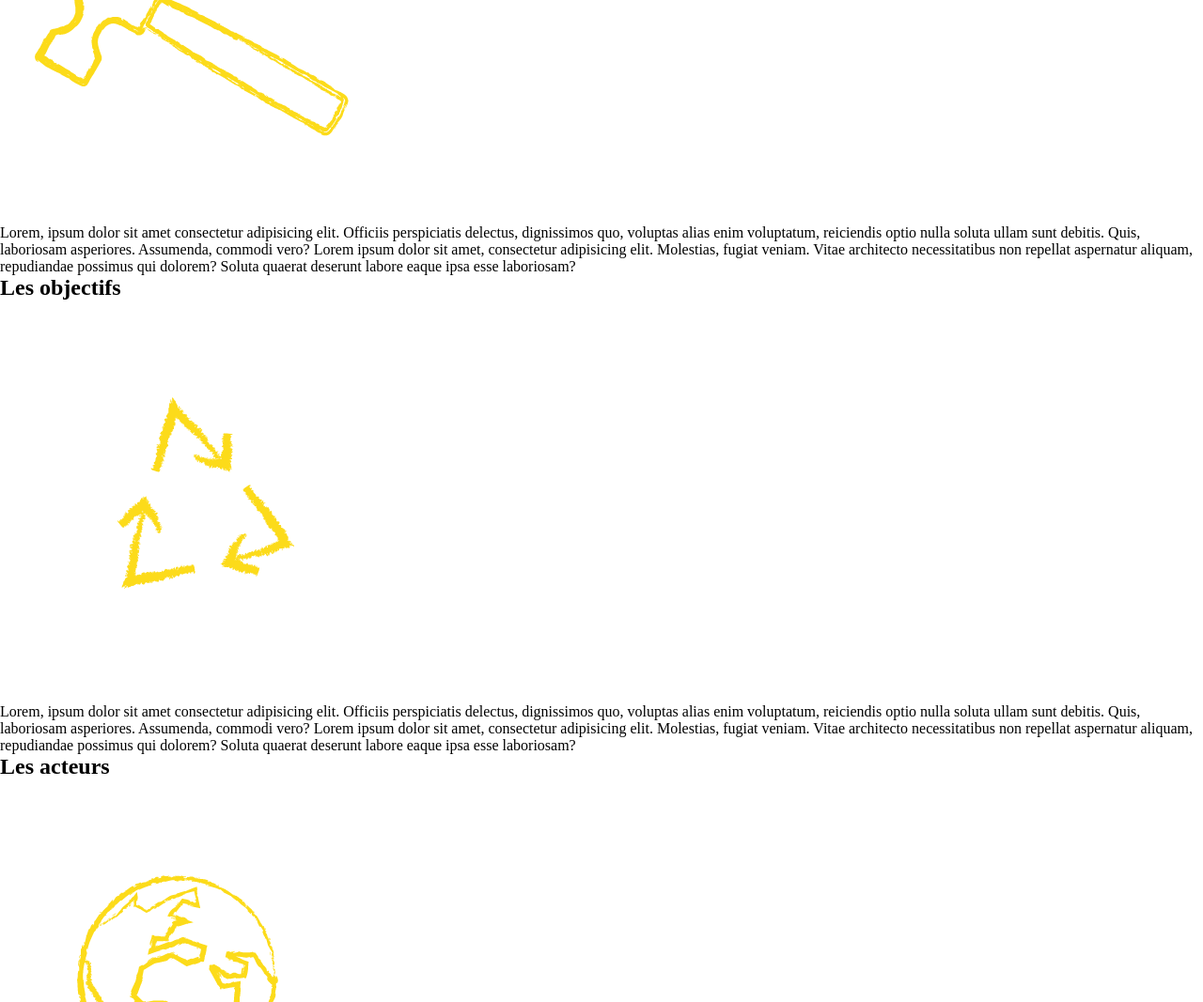
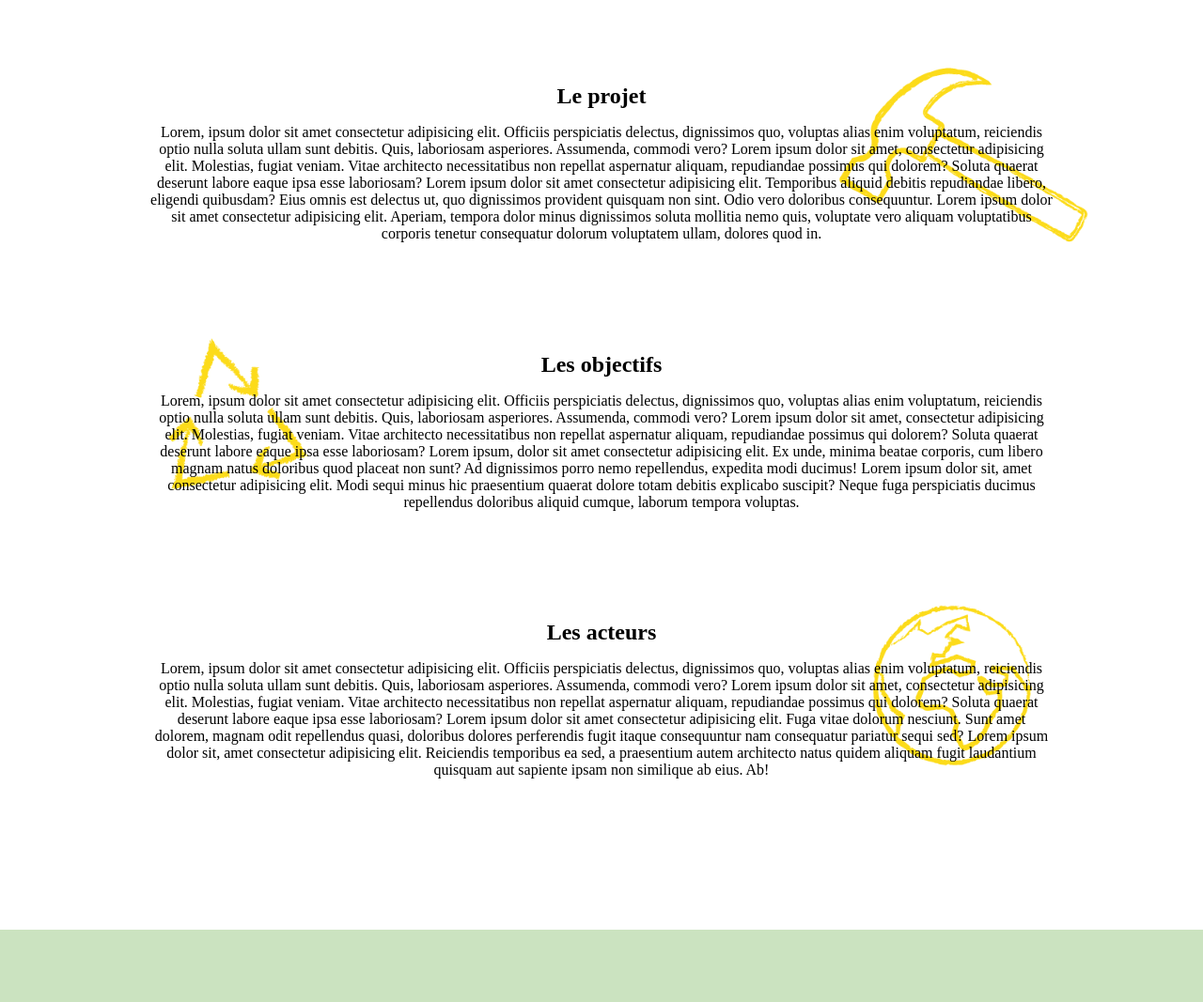
Before and after one commit to SyraxTarg/MiseEnRelationActeursLowTechClaireMaimiti, a PHP site: page / in a window 1280 px wide. Shown: the part 700-1767 px from the top of the page at 94% size. Run offline with PHP 8.4, Linux system fonts and the light colour scheme; data that the repository does not hold is empty; some libraries are stand-ins or nearby versions.

Commit message:
css page projet

```diff
--- a/public/style/style.css
+++ b/public/style/style.css
@@ -1,3 +1,17 @@
+:root {
+  --vert-fonce: #1A4749;
+  --vert-moyen: #3D8477;
+  --vert-logo: #07A19A;
+  --vert-eau: #54C3BA;
+  --vert-clair: #CBE3C0;
+  --bleu-marine: #0F3F6C;
+  --violet-fonce: #31356E;
+  --parme: #9B91C3;
+  --jaune-fonce: #FCDB1B;
+  --jaune-logo: #FEDF26;
+}
+
+
 table{
     border: 1px black solid;
 }
@@ -30,3 +44,93 @@ td{
     width: 5%;
     height: 5%;
 }
+
+
+
+/* HOME */
+#home{
+    display: flex;
+    flex-direction: column;
+    align-items: center;
+    text-align: center;
+}
+
+.home_main_img{
+    width: 50vw;
+    margin: 5vh 0 8vh 0;
+    border-radius: 2.5vw;
+}
+
+.home_section_title{
+    margin: 2vh 0;
+}
+
+.section_with_icon{
+    display: flex;
+    justify-content: center;
+    margin-bottom: 2vw;
+    height: max-content;
+}
+
+.vert_moyen_bg{
+    background-color: var(--vert-moyen);
+    color: white;
+}
+
+.vert_clair_bg{
+    background-color: var(--vert-clair);
+    display: flex;
+    flex-direction: column;
+    align-items: center;
+    justify-content: center;
+
+    margin: 12vh 0;
+    padding: 5vh 0;
+}
+
+.vert_clair_bg > div{
+    margin: 5vh 0;
+    width: 70%;
+    display: flex;
+    flex-direction: column;
+    align-items: center;
+    justify-content: center;
+}
+
+.icon_right, .icon_left{
+    display: flex;
+    position: relative;
+    width: 75vw;
+    height: 15rem;
+    margin: 10px;
+    justify-content: center;
+}
+
+.home_text{
+    position: absolute;
+    width: 75vw;
+    justify-content: center;
+}
+
+
+.home_icon{
+    height: 140%;
+    margin-top: -10vh;
+    z-index: -1;
+}
+.icon_right .home_icon{
+    margin-left: auto;
+    margin-right: -10vh;
+}
+.icon_left .home_icon{
+    margin-right: auto;
+    margin-left: -10vh;
+}
+
+
+#tiny_lab_logo{
+    width: 45vh;
+}
+#la_planche_logo{
+    width: 50vw;
+}
--- a/views/pages/home.php
+++ b/views/pages/home.php
@@ -1,41 +1,57 @@
-<img src="./public/images/presTinyHouse.jpg" alt="Visuel sur une tiny house de Low Tech">
+<div id="home">
+    <img class="home_main_img" src="./public/images/presTinyHouse.jpg" alt="Visuel sur une tiny house de Low Tech">
 
-<section id="projet">
+    <section id="projet" class="section_with_icon">
         <div class="icon_right">
-        <h2>Le Projet</h2>
-        <img src=".\public\images\elements\elements3_hammer.png" alt="Icone marteau">
-        <p>Lorem, ipsum dolor sit amet consectetur adipisicing elit. Officiis perspiciatis delectus, dignissimos quo, voluptas alias enim voluptatum, reiciendis optio nulla soluta ullam sunt debitis. Quis, laboriosam asperiores. Assumenda, commodi vero? Lorem ipsum dolor sit amet, consectetur adipisicing elit. Molestias, fugiat veniam. Vitae architecto necessitatibus non repellat aspernatur aliquam, repudiandae possimus qui dolorem? Soluta quaerat deserunt labore eaque ipsa esse laboriosam?</p>
+            <div class="home_text">
+                <h2 class="home_section_title">Le projet</h2>
+                <p class="home_description">Lorem, ipsum dolor sit amet consectetur adipisicing elit. Officiis perspiciatis delectus, dignissimos quo, voluptas alias enim voluptatum, reiciendis optio nulla soluta ullam sunt debitis. Quis, laboriosam asperiores. Assumenda, commodi vero? Lorem ipsum dolor sit amet, consectetur adipisicing elit. Molestias, fugiat veniam. Vitae architecto necessitatibus non repellat aspernatur aliquam, repudiandae possimus qui dolorem? Soluta quaerat deserunt labore eaque ipsa esse laboriosam? Lorem ipsum dolor sit amet consectetur adipisicing elit. Temporibus aliquid debitis repudiandae libero, eligendi quibusdam? Eius omnis est delectus ut, quo dignissimos provident quisquam non sint. Odio vero doloribus consequuntur. Lorem ipsum dolor sit amet consectetur adipisicing elit. Aperiam, tempora dolor minus dignissimos soluta mollitia nemo quis, voluptate vero aliquam voluptatibus corporis tenetur consequatur dolorum voluptatem ullam, dolores quod in.</p>
+            </div>
+            <img class="home_icon" src=".\public\images\elements\elements3_hammer.png" alt="Icone marteau">
         </div>
     </section>
 
-<section id="objectifs">
+    <section id="objectifs" class="section_with_icon">
         <div class="icon_left">
-        <h2>Les objectifs</h2>
-        <img src=".\public\images\elements\elements5_recycle.png" alt="Icone tri selectif">
-        <p>Lorem, ipsum dolor sit amet consectetur adipisicing elit. Officiis perspiciatis delectus, dignissimos quo, voluptas alias enim voluptatum, reiciendis optio nulla soluta ullam sunt debitis. Quis, laboriosam asperiores. Assumenda, commodi vero? Lorem ipsum dolor sit amet, consectetur adipisicing elit. Molestias, fugiat veniam. Vitae architecto necessitatibus non repellat aspernatur aliquam, repudiandae possimus qui dolorem? Soluta quaerat deserunt labore eaque ipsa esse laboriosam?</p>
+            <div class="home_text">
+                <h2 class="home_section_title">Les objectifs</h2>
+                <p class="home_description">Lorem, ipsum dolor sit amet consectetur adipisicing elit. Officiis perspiciatis delectus, dignissimos quo, voluptas alias enim voluptatum, reiciendis optio nulla soluta ullam sunt debitis. Quis, laboriosam asperiores. Assumenda, commodi vero? Lorem ipsum dolor sit amet, consectetur adipisicing elit. Molestias, fugiat veniam. Vitae architecto necessitatibus non repellat aspernatur aliquam, repudiandae possimus qui dolorem? Soluta quaerat deserunt labore eaque ipsa esse laboriosam? Lorem ipsum, dolor sit amet consectetur adipisicing elit. Ex unde, minima beatae corporis, cum libero magnam natus doloribus quod placeat non sunt? Ad dignissimos porro nemo repellendus, expedita modi ducimus! Lorem ipsum dolor sit, amet consectetur adipisicing elit. Modi sequi minus hic praesentium quaerat dolore totam debitis explicabo suscipit? Neque fuga perspiciatis ducimus repellendus doloribus aliquid cumque, laborum tempora voluptas.</p>
+            </div>
+            <img class="home_icon" src=".\public\images\elements\elements5_recycle.png" alt="Icone tri selectif">
         </div>
     </section>
 
     <section id="acteurs">
+        <div>
+            <div class="section_with_icon">
                 <div class="icon_right">
-        <h2>Les acteurs</h2>
-        <img src=".\public\images\elements\elements6_earth.png" alt="Icone Terre">
-        <p>Lorem, ipsum dolor sit amet consectetur adipisicing elit. Officiis perspiciatis delectus, dignissimos quo, voluptas alias enim voluptatum, reiciendis optio nulla soluta ullam sunt debitis. Quis, laboriosam asperiores. Assumenda, commodi vero? Lorem ipsum dolor sit amet, consectetur adipisicing elit. Molestias, fugiat veniam. Vitae architecto necessitatibus non repellat aspernatur aliquam, repudiandae possimus qui dolorem? Soluta quaerat deserunt labore eaque ipsa esse laboriosam?</p>
+                    <div class="home_text">
+                        <h2 class="home_section_title">Les acteurs</h2>
+                        <p class="home_description">Lorem, ipsum dolor sit amet consectetur adipisicing elit. Officiis perspiciatis delectus, dignissimos quo, voluptas alias enim voluptatum, reiciendis optio nulla soluta ullam sunt debitis. Quis, laboriosam asperiores. Assumenda, commodi vero? Lorem ipsum dolor sit amet, consectetur adipisicing elit. Molestias, fugiat veniam. Vitae architecto necessitatibus non repellat aspernatur aliquam, repudiandae possimus qui dolorem? Soluta quaerat deserunt labore eaque ipsa esse laboriosam? Lorem ipsum dolor sit amet consectetur adipisicing elit. Fuga vitae dolorum nesciunt. Sunt amet dolorem, magnam odit repellendus quasi, doloribus dolores perferendis fugit itaque consequuntur nam consequatur pariatur sequi sed? Lorem ipsum dolor sit, amet consectetur adipisicing elit. Reiciendis temporibus ea sed, a praesentium autem architecto natus quidem aliquam fugit laudantium quisquam aut sapiente ipsam non similique ab eius. Ab!</p>
+                    </div>
+                    <img class="home_icon" src=".\public\images\elements\elements6_earth.png" alt="Icone Terre">
+                </div>
             </div>
 
             <div class="vert_clair_bg">
-        <img src=".\public\images\tiny_lab_logo.png" alt="Logo de Tiny Lab">
-        <p>Lorem, ipsum dolor sit amet consectetur adipisicing elit. Officiis perspiciatis delectus, dignissimos quo, voluptas alias enim voluptatum, reiciendis optio nulla soluta ullam sunt debitis. Quis, laboriosam asperiores. Assumenda, commodi vero? Lorem ipsum dolor sit amet, consectetur adipisicing elit. Molestias, fugiat veniam. Vitae architecto necessitatibus non repellat aspernatur aliquam, repudiandae possimus qui dolorem? Soluta quaerat deserunt labore eaque ipsa esse laboriosam?</p>
+                <div>
+                    <img class="actor_logo" id="tiny_lab_logo" src=".\public\images\tiny_lab_logo.png" alt="Logo de Tiny Lab">
+                    <p>Lorem, ipsum dolor sit amet consectetur adipisicing elit. Officiis perspiciatis delectus, dignissimos quo, voluptas alias enim voluptatum, reiciendis optio nulla soluta ullam sunt debitis. Quis, laboriosam asperiores. Assumenda, commodi vero? Lorem ipsum dolor sit amet, consectetur adipisicing elit. Molestias, fugiat veniam. Vitae architecto necessitatibus non repellat aspernatur aliquam, repudiandae possimus qui dolorem? Soluta quaerat deserunt labore eaque ipsa esse laboriosam? Lorem ipsum dolor sit amet consectetur adipisicing elit. Odit officiis ut quaerat incidunt magnam perspiciatis labore similique, rerum id dignissimos fugit omnis, at voluptate repellendus odio earum, illum fugiat maiores?</p>
+                </div>
 
-        <img src=".\public\images\la_planche_logo.png" alt="Logo de La Planche">
-        <p>Lorem, ipsum dolor sit amet consectetur adipisicing elit. Officiis perspiciatis delectus, dignissimos quo, voluptas alias enim voluptatum, reiciendis optio nulla soluta ullam sunt debitis. Quis, laboriosam asperiores. Assumenda, commodi vero? Lorem ipsum dolor sit amet, consectetur adipisicing elit. Molestias, fugiat veniam. Vitae architecto necessitatibus non repellat aspernatur aliquam, repudiandae possimus qui dolorem? Soluta quaerat deserunt labore eaque ipsa esse laboriosam?</p>
+                <div>
+                    <img class="actor_logo" id="la_planche_logo" src=".\public\images\la_planche_logo.png" alt="Logo de La Planche">
+                    <p>Lorem, ipsum dolor sit amet consectetur adipisicing elit. Officiis perspiciatis delectus, dignissimos quo, voluptas alias enim voluptatum, reiciendis optio nulla soluta ullam sunt debitis. Quis, laboriosam asperiores. Assumenda, commodi vero? Lorem ipsum dolor sit amet, consectetur adipisicing elit. Molestias, fugiat veniam. Vitae architecto necessitatibus non repellat aspernatur aliquam, repudiandae possimus qui dolorem? Soluta quaerat deserunt labore eaque ipsa esse laboriosam? Lorem ipsum dolor sit amet consectetur adipisicing elit. Neque cumque tempora facilis optio doloribus explicabo rem nulla? Eum consectetur molestias recusandae quas, error, sapiente ut, eos beatae nemo assumenda consequatur.</p>
+                </div>
+            </div>
         </div>
     </section>
 
     <section id="enjeux">
         <div class="vert_moyen_bg">
-        <h2>Les enjeux</h2>
-        <h3>Titre 2 exemple : </h3>
-        <p>Lorem, ipsum dolor sit amet consectetur adipisicing elit. Officiis perspiciatis delectus, dignissimos quo, voluptas alias enim voluptatum, reiciendis optio nulla soluta ullam sunt debitis. Quis, laboriosam asperiores. Assumenda, commodi vero? Lorem ipsum dolor sit amet, consectetur adipisicing elit. Molestias, fugiat veniam. Vitae architecto necessitatibus non repellat aspernatur aliquam, repudiandae possimus qui dolorem? Soluta quaerat deserunt labore eaque ipsa esse laboriosam?</p>
+            <h2 class="home_section_title">Les enjeux</h2>
+            <h3>Titre 3 exemple : </h3>
+            <p>Lorem, ipsum dolor sit amet consectetur adipisicing elit. Officiis perspiciatis delectus, dignissimos quo, voluptas alias enim voluptatum, reiciendis optio nulla soluta ullam sunt debitis. Quis, laboriosam asperiores. Assumenda, commodi vero? Lorem ipsum dolor sit amet, consectetur adipisicing elit. Molestias, fugiat veniam. Vitae architecto necessitatibus non repellat aspernatur aliquam, repudiandae possimus qui dolorem? Soluta quaerat deserunt labore eaque ipsa esse laboriosam? Lorem ipsum dolor sit amet, consectetur adipisicing elit. Provident, natus culpa. Odio repudiandae eos nam aliquid omnis ea totam quod, sunt suscipit, assumenda velit rem nobis id. Molestiae, nulla illo!</p>
         </div>
     </section>
+</div>
--- a/views/partials/__header.php
+++ b/views/partials/__header.php
@@ -106,6 +106,7 @@
         position: sticky;
         top: 0px;
         margin-bottom: 2vw;
+        z-index: 2;
     }
 
     nav ul{
```
Lines whose indentation alone changed are shown as unchanged.
